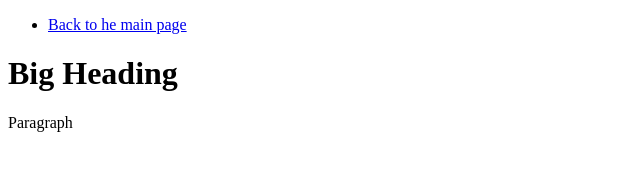
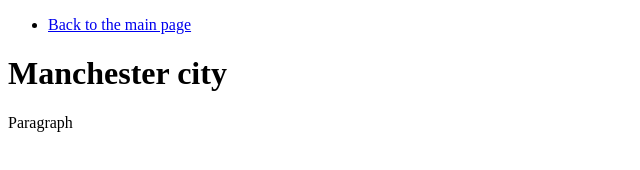
Before and after one commit to vvoronchykhin/vvoronchykhin.github.io, a plain HTML site: page 2023-09-18.html in a window 1280 px wide. Shown: the whole page, without its empty margins (0-640 px from the left). Drawn offline with Linux system fonts and the light colour scheme.

Commit message:
Update 2023-09-18.html

```diff
--- a/2023-09-18.html
+++ b/2023-09-18.html
@@ -1,17 +1,17 @@
 <!DOCTYPE html>
 <html>
 <head>
-<title> Main page</title>
+<title> Favourite football team </title>
 </head>
 
  <body>
   <nav>
    <ul>
-    <li><a href="index.html">Back to he main page</a></li>
+    <li><a href="index.html">Back to the main page</a></li>
    </ul>
   </nav>
 <heading>
-  <h1>Big Heading</h1>
+  <h1>Manchester city</h1>
 </heading>
    <main>
 <section>
```
